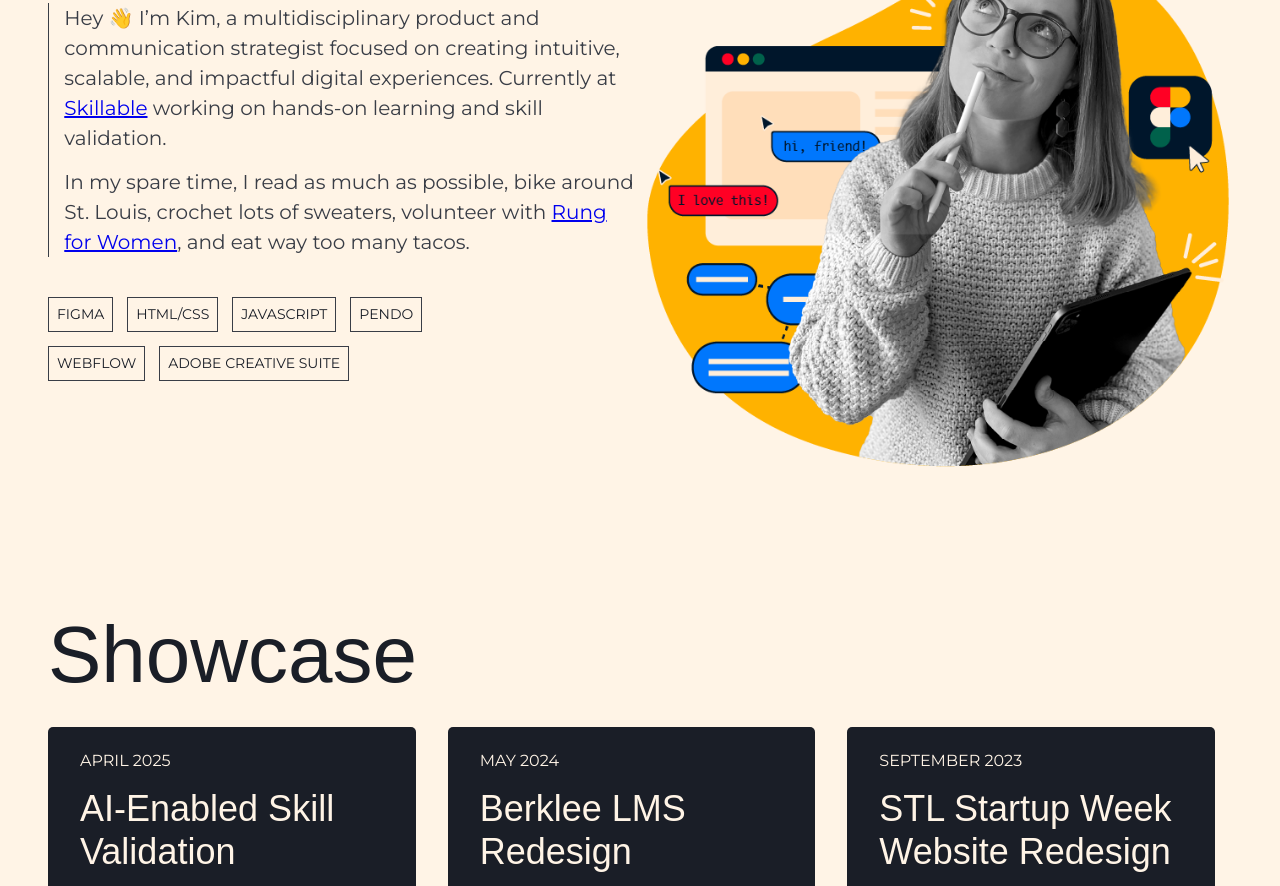
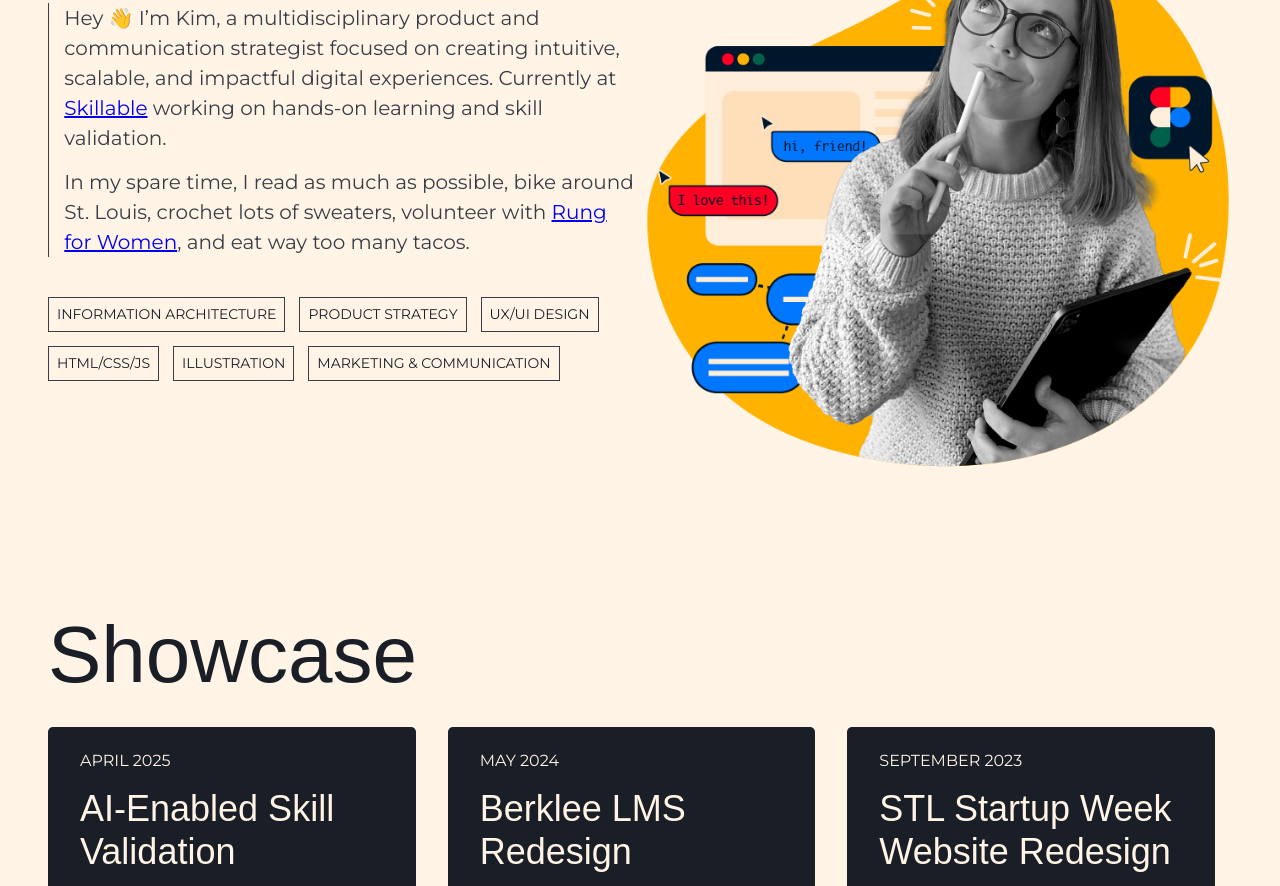
Before and after one commit to keoswalt/keoswalt-portfolio, an Eleventy site: page src/index.njk in a window 1280 px wide. Shown: the part 1150-2036 px from the top of the page. Built offline with nearby package versions, Linux system fonts and the light colour scheme; Eleventy itself is replaced by a stand-in of ours; files that its build step writes are made by us from their sources; a web font is replaced by a local one.

Commit message:
Final updates

```diff
--- a/src/index.njk
+++ b/src/index.njk
@@ -50,12 +50,12 @@
           </div>
           <div>
             <ul role="list" aria-label="Tech Stack" class="tech-stack">
-              <li class="tag">Figma</li>
-              <li class="tag">HTML/CSS</li>
-              <li class="tag">Javascript</li>
-              <li class="tag">Pendo</li>
-              <li class="tag">Webflow</li>
-              <li class="tag">Adobe Creative Suite</li>
+              <li class="tag">Information Architecture</li>
+              <li class="tag">Product Strategy</li>
+              <li class="tag">UX/UI Design</li>
+              <li class="tag">HTML/CSS/JS</li>
+              <li class="tag">Illustration</li>
+              <li class="tag">Marketing & Communication</li>
             </ul>
           </div>
         </div>
@@ -93,7 +93,6 @@
     <div class="container">
       <div class="heading-wrapper">
         <h2 class="fs-primary-heading ff-accent text-primary-100">Showcase</h2>
-        {# <div class="divider"></div> #}
       </div>
       <div class="showcase-card-container">
         <div class="showcase-cards">
--- a/src/style.css
+++ b/src/style.css
@@ -671,7 +671,6 @@
 
 .tech-stack {
   display: flex;
-  width: 25.625rem;
   align-items: flex-start;
   align-content: flex-start;
   gap: 0.875rem;
```
